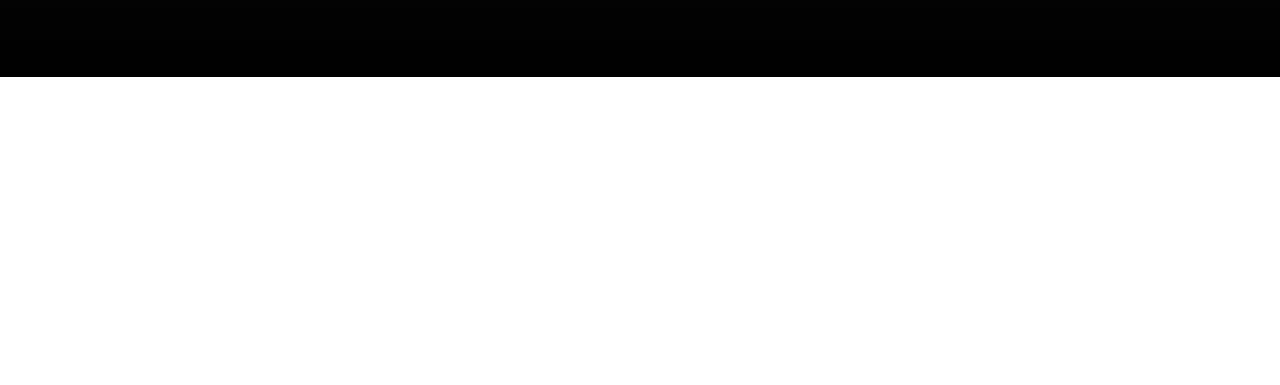
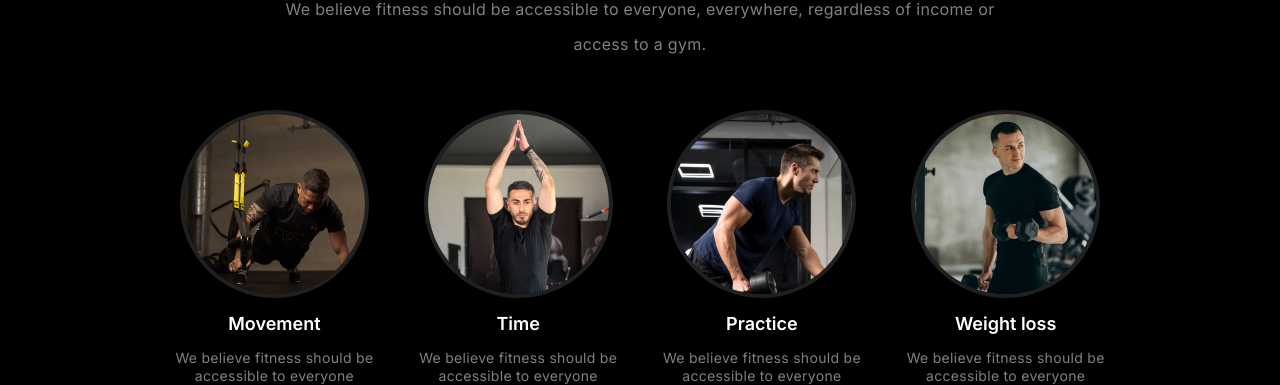
Before and after one commit to stopstressingme0ut/fitness-website, a plain HTML site: page index.html in a window 1280 px wide. Shown: the part 722-1107 px from the top of the page. Before the commit the page ends 800 px from the top, so only its background shows below. Drawn offline with Linux system fonts and the light colour scheme; a web font is replaced by a local one.

Commit message:
added habit part

```diff
--- a/index.html
+++ b/index.html
@@ -22,8 +22,8 @@
             <div class="left-content">
                 <h1>Get body in<br><span class="miama-font">shape</span> & stay healthy</h1>
                 <p>A huge selection of health and fitness content, healthy recipes and transformation stories to help you get fit and stay fit!</p>
-                <button type="button" class="primary-btn">Join Club Now!</button>
-                <button type="button" class="secondary-btn">Download App</button>
+                <button class="primary-btn">Join Club Now!</button>
+                <button class="secondary-btn">Download App</button>
             </div>
             <div class="right-content">
                 <img src="./images/banner.png" alt="">
@@ -42,7 +42,35 @@
         </div>
     </header>
 
-    <main>
+    <main class="habit-section">
+        <div class="container">
+            <div class="text">
+                <h3>Change Your Habits</h2>
+                <p>We believe fitness should be accessible to everyone, everywhere, regardless of income or <br> access to a gym.</p>
+            </div>
+            <div class="habit-parts">
+                <div class="habit-part">
+                    <img src="./images/image 3.png" alt="">
+                    <h4>Movement</h4>
+                    <p>We believe fitness should be accessible to everyone</p>
+                </div>
+                <div class="habit-part">
+                    <img src="./images/image 2.png" alt="">
+                    <h4>Time</h4>
+                    <p>We believe fitness should be accessible to everyone</p>
+                </div>
+                <div class="habit-part">
+                    <img src="./images/image 4.png" alt="">
+                    <h4>Practice</h4>
+                    <p>We believe fitness should be accessible to everyone</p>
+                </div>
+                <div class="habit-part">
+                    <img src="./images/image 5.png" alt="">
+                    <h4>Weight loss</h4>
+                    <p>We believe fitness should be accessible to everyone</p>
+                </div>
+            </div>
+        </div>
 
     </main>
 
--- a/style/styles.css
+++ b/style/styles.css
@@ -28,7 +28,7 @@
     color: rgb(255, 255, 255);
 }
 .text-grey{
-    color: rgba(255, 255, 255, 0.5)
+    color: rgba(255, 255, 255, 0.5);
 }
 
 .bg-color{
@@ -46,8 +46,6 @@
 .navbar{
     justify-content: space-between;
     align-items: center;
-    /* padding: 0 60px; */
-
 }
 
 .nav-link{
@@ -59,7 +57,7 @@
 
 .nav-item{
     list-style: none;
-    padding: 0 2rem;
+    /* padding: 0 2rem; */
 
 }
 
@@ -202,3 +200,66 @@
     font-weight: 400;
     color: #888888;
 }
+
+.container{
+    max-width: 1440px;
+    margin: 0 auto;
+}
+
+.habit-section{
+    /* border: 1px solid red; */
+    padding: 0 10rem;
+    margin-top: -9rem;
+    background-color: black;
+}
+
+.text h3{
+    color: rgb(255, 255, 255);
+    font-size: 3rem;
+    font-weight: 900;
+    text-align: center;
+}
+
+.text p{
+    color: rgba(255, 255, 255, 0.5);
+    font-size: 1rem;
+    font-weight: 400;
+    line-height: 35px;
+    letter-spacing: 0.3px;
+    text-align: center;
+}
+
+.habit-parts{
+    display: grid;
+    grid-template-columns: repeat(4,1fr);
+    gap: 15px;
+    margin-top: 3rem;
+}
+
+.habit-part{
+    gap: 15px;
+    display: flex;
+    flex-direction: column;
+    align-items: center;
+    text-align: center;
+}
+
+.habit-part img{
+    border: 4px solid rgba(255, 255, 255, .125);
+    border-radius: 50%;
+}
+
+.habit-part h4{
+    font-size: 18px;
+    font-weight: 600;
+    color: rgb(255, 255, 255);
+}
+
+.habit-part p{
+    color: rgba(255, 255, 255, 0.5);
+    font-size: 14px;
+    font-weight: 400;
+    line-height: 18px;
+    letter-spacing: 0.3px;
+    text-align: center;
+}
```
